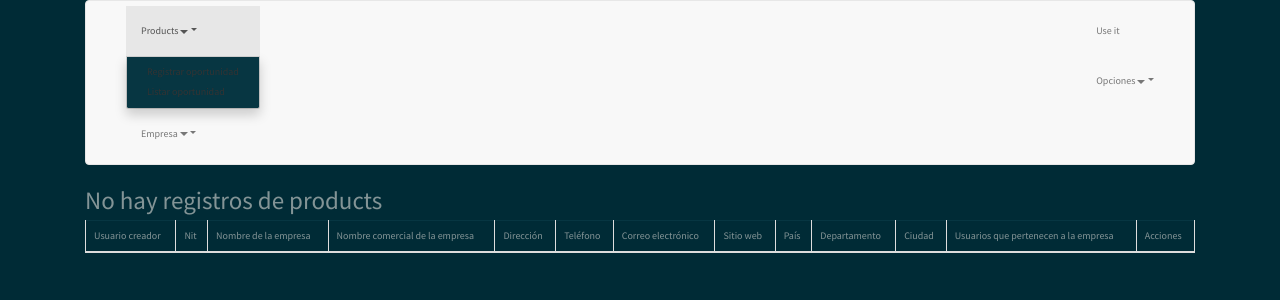
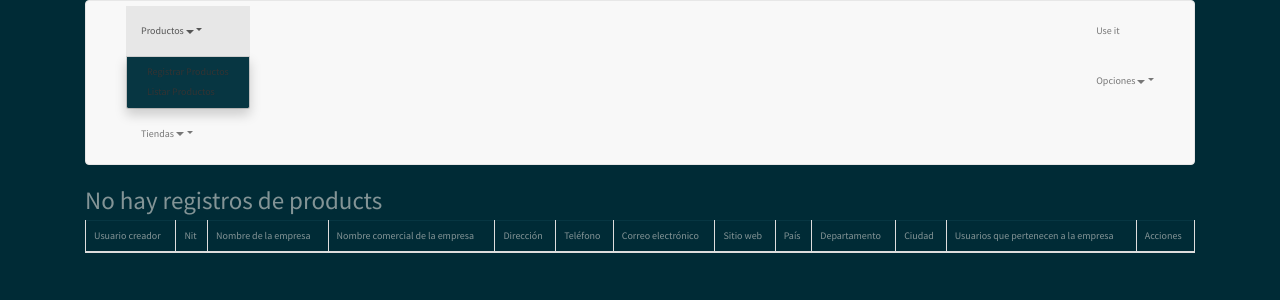
Before and after one commit to joseluisgarcia-1/jose_test, a Django app: template jose_test/templates/products/products_list.html in a window 1280 px wide, after a click on "Productos". Shown: the top 300 px of the page. Run offline with Django 3.2, Linux system fonts and the light colour scheme; the template is opened without the code that fills it, so the values that code supplies are empty; some libraries are stand-ins or nearby versions.

Commit message:
second settings html

```diff
--- a/jose_test/apps/stores/forms.py
+++ b/jose_test/apps/stores/forms.py
@@ -26,10 +26,10 @@ class StoreForm(forms.ModelForm):
 			'name_commerce': 'Nombre comercial',
 			'address': 'Dirección',
 			'email': 'Correo electrónico',
-			'cellphone': 'Telefono',
+			'cellphone': 'Teléfono',
 			'website': 'Sito web',
 			'country': 'País',
-			'state': 'Estado',
+			'state': 'Departamento',
 			'city': 'Ciudad',
 		}
 		widgets = {
--- a/jose_test/templates/base/base.html
+++ b/jose_test/templates/base/base.html
@@ -26,18 +26,18 @@
                                 <ul class="nav navbar-nav">
                                     <li class="dropdown">
                                         <a href="#" class="dropdown-toggle" data-toggle="dropdown" role="button"
-                                           aria-expanded="false">Products<span class="caret"></span></a>
+                                           aria-expanded="false">Productos<span class="caret"></span></a>
                                         <ul class="dropdown-menu" role="menu">
-                                            <li><a href="{% url 'products:products_crear' %}">Registrar oportunidad</a></li>
-                                            <li><a href="{% url 'products:products_listar' %}">Listar oportunidad</a></li>
+                                            <li><a href="{% url 'products:products_crear' %}">Registrar Productos</a></li>
+                                            <li><a href="{% url 'products:products_listar' %}">Listar Productos</a></li>
                                         </ul>
                                     </li>
                                     <li class="dropdown">
                                         <a href="#" class="dropdown-toggle" data-toggle="dropdown" role="button"
-                                           aria-expanded="false">Empresa<span class="caret"></span></a>
+                                           aria-expanded="false">Tiendas<span class="caret"></span></a>
                                         <ul class="dropdown-menu" role="menu">
-                                            <li><a href="{% url 'stores:store_crear' %}">Registrar business</a></li>
-                                            <li><a href="{% url 'stores:store_listar' %}">Listar business</a></li>
+                                            <li><a href="{% url 'stores:store_crear' %}">Registrar Tienda</a></li>
+                                            <li><a href="{% url 'stores:store_listar' %}">Listar Tiendas</a></li>
                                         </ul>
                                     </li>
                                 </ul>
--- a/jose_test/templates/stores/store_delete.html
+++ b/jose_test/templates/stores/store_delete.html
@@ -3,7 +3,7 @@
 {% block content %}
 <form method="post">
     {% csrf_token %}
-    <h3>¿Esta seguro de eliminar la oportunidad {{ object.nombre }}?</h3>
+    <h3>¿Esta seguro de eliminar la tienda {{ object.name_company }}?</h3>
     <button class="btn btn-danger" type="submit">Sí, eliminar</button>
     <a class="btn btn-default" href="{% url 'store:store_listar' %}">Cancelar</a>
 </form>
```
